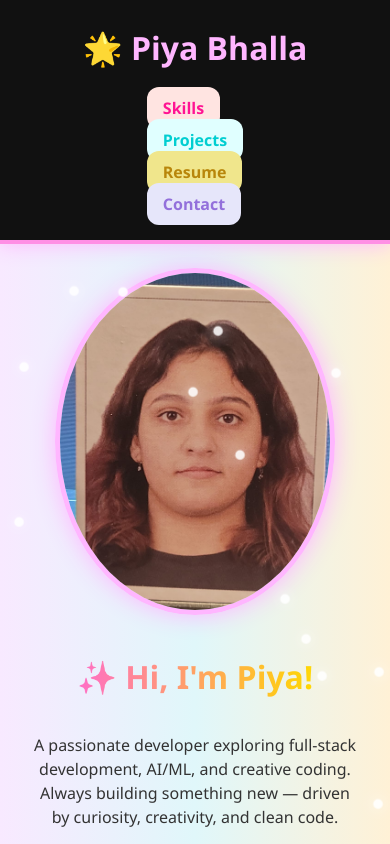
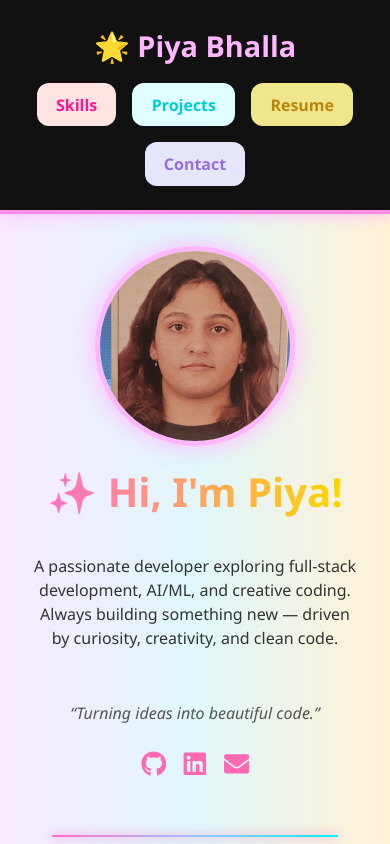
Before and after one commit to piyabhalla/piya-portfolio, a Next.js app: page / in a window 390 px wide. Shown: the top 844 px of the page. Built offline with nearby package versions, Linux system fonts and the light colour scheme.

Commit message:
Make all pages fully mobile responsive

```diff
--- a/src/app/contact/page.module.css
+++ b/src/app/contact/page.module.css
@@ -1,14 +1,13 @@
 .main {
   min-height: 100vh;
-  padding: 4rem 2rem;
+  padding: 2rem 1rem;
   display: flex;
   flex-direction: column;
   align-items: center;
-  justify-content: center;
   background: linear-gradient(135deg, #ffe6f7, #e0fffc, #e8d3fc);
   background-size: 600% 600%;
   animation: neonFlow 12s ease infinite;
-  font-family: 'Segoe UI', Tahoma, Geneva, Verdana, sans-serif;
+  font-family: 'Segoe UI', sans-serif;
 }
 
 @keyframes neonFlow {
@@ -18,78 +17,83 @@
 }
 
 .heading {
-  font-size: 3.2rem;
+  font-size: 2.6rem;
   font-weight: bold;
+  text-align: center;
   background: linear-gradient(90deg, #ff6ec7, #fbc2eb, #89f7fe, #a1c4fd);
   -webkit-background-clip: text;
   -webkit-text-fill-color: transparent;
-  margin-bottom: 2.5rem;
-  text-align: center;
+  margin-bottom: 2rem;
   text-shadow: 0 0 8px rgba(255, 255, 255, 0.6);
 }
 
 .cardGrid {
   display: grid;
-  grid-template-columns: repeat(2, 1fr);
-  gap: 2.5rem;
+  grid-template-columns: 1fr;
+  gap: 1.5rem;
   width: 100%;
-  max-width: 1200px;
+  max-width: 800px;
   margin-bottom: 3rem;
+}
+
+@media (min-width: 640px) {
+  .cardGrid {
+    grid-template-columns: repeat(2, 1fr);
+  }
 }
 
 .card {
   background: #fff;
   border-radius: 20px;
-  padding: 2rem;
+  padding: 1.5rem;
   text-align: center;
   transition: transform 0.4s ease, box-shadow 0.4s ease;
   box-shadow: 0 0 20px rgba(0, 0, 0, 0.12);
   border: 2px solid transparent;
   position: relative;
-  z-index: 1;
 }
 
 .card:hover {
-  transform: translateY(-10px) scale(1.03);
+  transform: translateY(-8px) scale(1.03);
   box-shadow: 0 0 25px rgba(255, 110, 199, 0.4);
   border-color: #ffb6f1;
 }
 
 .card h2 {
-  margin-top: 1.2rem;
-  font-size: 1.3rem;
+  margin-top: 1rem;
+  font-size: 1.2rem;
   color: #444;
 }
 
 .card p {
-  margin-top: 0.6rem;
-  font-size: 1rem;
+  font-size: 0.95rem;
   color: #666;
+  margin-top: 0.4rem;
 }
 
 .icon {
-  font-size: 2.8rem;
+  font-size: 2.2rem;
   color: #ff6ec7;
   filter: drop-shadow(0 0 6px #ffa9e0);
 }
 
-/* ===== Form Styling ===== */
+/* Contact Form */
 .form {
   display: flex;
   flex-direction: column;
   gap: 1rem;
   width: 100%;
   max-width: 750px;
-  background: rgba(255, 255, 255, 0.8);
-  padding: 2.5rem;
-  border-radius: 24px;
+  background: rgba(255, 255, 255, 0.9);
+  padding: 2rem;
+  border-radius: 20px;
   box-shadow: 0 0 30px rgba(255, 182, 230, 0.3);
+  border: 2px dashed #ffa9e0;
   backdrop-filter: blur(8px);
-  border: 2px dashed #ffa9e0;
 }
 
 .formHeading {
-  font-size: 2rem;
+  font-size: 1.6rem;
   font-weight: bold;
   text-align: center;
   margin-bottom: 1rem;
@@ -100,10 +104,10 @@
 
 .form input,
 .form textarea {
-  padding: 1rem;
+  padding: 0.9rem;
   border: none;
   border-radius: 12px;
-  font-size: 1.05rem;
+  font-size: 1rem;
   background: #fff;
   color: #333;
   box-shadow: 0 0 8px rgba(0, 0, 0, 0.05);
@@ -116,7 +120,7 @@
 }
 
 .form button {
-  padding: 0.9rem 2.2rem;
+  padding: 0.9rem 2rem;
   font-size: 1.05rem;
   background: linear-gradient(to right, #ff6ec7, #a1c4fd, #89f7fe);
   color: white;
@@ -150,38 +154,3 @@
   box-shadow: 0 0 20px #89f7fe;
   color: #000;
 }
-
-/* === MEDIA QUERY FOR MOBILE === */
-@media (max-width: 768px) {
-  .heading {
-    font-size: 2.2rem;
-    padding: 0 1rem;
-  }
-
-  .cardGrid {
-    grid-template-columns: 1fr;
-    gap: 1.5rem;
-  }
-
-  .card {
-    padding: 1.5rem;
-  }
-
-  .form {
-    padding: 1.5rem;
-  }
-
-  .form input,
-  .form textarea {
-    font-size: 1rem;
-  }
-
-  .form button {
-    width: 100%;
-  }
-
-  .backButton {
-    width: 100%;
-    text-align: center;
-  }
-}
--- a/src/app/page.module.css
+++ b/src/app/page.module.css
@@ -3,50 +3,57 @@
   flex-direction: column;
   min-height: 100vh;
   background: linear-gradient(to right, #f8e9ff, #e0f7fa, #fff1d6);
-  overflow: hidden;
   font-family: 'Segoe UI', sans-serif;
+  overflow-x: hidden;
 }
 
 .sidebar {
-  width: 100%;
   background: #111;
-  padding: 1.5rem 1rem;
+  padding: 1.5rem;
   display: flex;
-  flex-direction: column;
-  align-items: center;
+  flex-direction: row;
+  justify-content: space-around;
+  flex-wrap: wrap;
+  z-index: 1000;
   border-bottom: 4px solid #ff8fe5;
-  box-shadow: 0 0 20px #ffb6ff;
-  z-index: 1000;
+  box-shadow: 0 0 15px #ffb6ff;
 }
 
 .logo {
-  font-size: 2rem;
+  width: 100%;
+  font-size: 1.8rem;
   font-weight: bold;
   color: #ffb6ff;
-  margin-bottom: 1.5rem;
   text-align: center;
+  margin-bottom: 1rem;
 }
 
 .sidebar ul {
   display: flex;
   flex-wrap: wrap;
   justify-content: center;
-  gap: 0.8rem;
+  gap: 1rem;
+  width: 100%;
+  padding: 0;
+  margin: 0;
   list-style: none;
-  padding: 0;
+}
+
+.sidebar li {
   margin: 0;
 }
 
-.sidebar li a {
+.sidebar a {
   font-size: 1rem;
   font-weight: bold;
   text-decoration: none;
-  padding: 0.6rem 1rem;
+  padding: 0.6rem 1.2rem;
   border-radius: 12px;
   transition: all 0.3s ease;
+  display: inline-block;
 }
 
-/* 🌈 Bright pastel neon colors */
+/* Neon Buttons */
 .sidebar li:nth-child(1) a { background: #ffe4e1; color: #ff1493; }
 .sidebar li:nth-child(2) a { background: #e0ffff; color: #00ced1; }
 .sidebar li:nth-child(3) a { background: #f0e68c; color: #b8860b; }
@@ -58,78 +65,61 @@
 }
 
 .main {
-  flex: 1;
   padding: 2rem 1rem;
+  text-align: center;
   display: flex;
   flex-direction: column;
   align-items: center;
-  text-align: center;
-}
-
-.avatarContainer {
-  margin-bottom: 1rem;
 }
 
 .avatar {
   border-radius: 50%;
   border: 5px solid #ffb6ff;
   box-shadow: 0 0 25px #ffb6ff;
-  max-width: 100%;
-  height: auto;
+  width: 200px;
+  height: 200px;
+  object-fit: cover;
 }
 
 .heading {
   font-size: 2.5rem;
   font-weight: 800;
+  margin: 1rem 0;
   background: linear-gradient(to right, #ff6ec7, #ffd700);
   -webkit-background-clip: text;
   -webkit-text-fill-color: transparent;
-  margin-bottom: 1rem;
 }
 
 .bio {
-  font-size: 1.05rem;
-  max-width: 600px;
+  font-size: 1rem;
+  max-width: 90%;
   color: #333;
-  margin-bottom: 1.5rem;
-  padding: 0 1rem;
+  margin-bottom: 1.2rem;
 }
 
 .badges {
   display: flex;
   flex-wrap: wrap;
-  gap: 0.6rem;
   justify-content: center;
-  font-weight: 600;
-  color: #444;
-  margin-bottom: 1.5rem;
-}
-
-.badges span {
-  background: #fff;
-  padding: 8px 14px;
-  border-radius: 20px;
-  box-shadow: 0 0 12px rgba(0,0,0,0.08);
-  font-size: 0.9rem;
+  gap: 0.5rem;
+  margin-bottom: 1rem;
 }
 
 .quote {
   font-style: italic;
-  color: #666;
-  margin-bottom: 2rem;
-  padding: 0 1rem;
+  color: #555;
+  margin-bottom: 1.5rem;
 }
 
 .socials {
   display: flex;
-  gap: 1.2rem;
+  gap: 1rem;
   font-size: 1.6rem;
   color: #ff69b4;
-  margin-bottom: 2rem;
+  margin-bottom: 1.5rem;
 }
 
 .socials a {
-  color: inherit;
   transition: transform 0.3s ease;
 }
 
@@ -141,62 +131,12 @@
   width: 80%;
   height: 2px;
   background: linear-gradient(to right, #ff6ec7, #a1c4fd, #00f2fe);
-  margin: 1.5rem 0;
   border-radius: 2px;
   box-shadow: 0 0 10px #ff6ec7;
+  margin: 1.5rem 0;
 }
 
 .footer {
-  font-size: 0.9rem;
-  color: #999;
-  padding-bottom: 1rem;
+  font-size: 0.85rem;
+  color: #888;
 }
-
-/* ✨ Sparkles */
-.sparkles {
-  position: absolute;
-  inset: 0;
-  z-index: 0;
-  pointer-events: none;
-}
-
-.sparkle {
-  position: absolute;
-  width: 8px;
-  height: 8px;
-  background: #fff;
-  border-radius: 50%;
-  animation: sparkle 2s linear infinite;
-  opacity: 0.8;
-  box-shadow: 0 0 12px #fff;
-}
-
-@keyframes sparkle {
-  0% { transform: scale(1); opacity: 0.8; }
-  50% { transform: scale(1.5); opacity: 1; }
-  100% { transform: scale(1); opacity: 0.8; }
-}
-
-/* 🌐 Responsive */
-@media screen and (max-width: 768px) {
-  .sidebar ul {
-    flex-direction: column;
-    gap: 0.5rem;
-  }
-
-  .heading {
-    font-size: 2rem;
-  }
-
-  .bio {
-    font-size: 1rem;
-  }
-
-  .main {
-    padding: 1.5rem 1rem;
-  }
-
-  .socials {
-    font-size: 1.4rem;
-  }
-}
--- a/src/app/page.tsx
+++ b/src/app/page.tsx
@@ -28,12 +28,6 @@ export default function Home() {
         </ul>
       </nav>
 
-      <div className={styles.sparkles}>
-        {Array.from({ length: sparkleCount }).map((_, index) => (
-          <div key={index} className={styles.sparkle}></div>
-        ))}
-      </div>
-
       <main className={styles.main}>
         <div className={styles.avatarContainer}>
           <Image
@@ -51,9 +45,7 @@ export default function Home() {
           Always building something new — driven by curiosity, creativity, and clean code.
         </p>
 
-        <div className={styles.badges}>
-
-        </div>
+        <div className={styles.badges}></div>
 
         <p className={styles.quote}>
           “Turning ideas into beautiful code.”
--- a/src/app/projects/page.module.css
+++ b/src/app/projects/page.module.css
@@ -1,83 +1,90 @@
 .main {
-  height: 100vh;
-  width: 100vw;
-  background: linear-gradient(to bottom right, #e0f7fa, #f3e5f5, #e1f5fe);
-  padding: 40px;
-  font-family: 'Segoe UI', sans-serif;
+  min-height: 100vh;
+  padding: 2rem 1rem;
   display: flex;
   flex-direction: column;
-  gap: 30px;
-  box-sizing: border-box;
-  overflow: auto;
+  align-items: center;
+  background: linear-gradient(135deg, #f8e9ff, #e0f7fa, #fff1d6);
+  background-size: 400% 400%;
+  animation: flowBg 10s ease infinite;
+  font-family: 'Segoe UI', sans-serif;
+}
+
+@keyframes flowBg {
+  0% { background-position: 0% 50%; }
+  50% { background-position: 100% 50%; }
+  100% { background-position: 0% 50%; }
 }
 
 .heading {
+  font-size: 2.4rem;
+  font-weight: bold;
   text-align: center;
-  font-size: 3rem;
-  font-weight: bold;
-  letter-spacing: 1px;
-  background: linear-gradient(90deg, #ff6ec7, #a67df0, #00d2ff, #fbc2eb);
+  margin-bottom: 2rem;
+  background: linear-gradient(90deg, #ff6ec7, #fbc2eb, #89f7fe, #a1c4fd);
   -webkit-background-clip: text;
   -webkit-text-fill-color: transparent;
-  margin-bottom: 2rem;
+  text-shadow: 0 0 6px rgba(255, 255, 255, 0.5);
 }
 
 .grid {
-  flex: 1;
   display: grid;
-  grid-template-columns: repeat(3, 1fr);
-  gap: 25px;
-  padding: 0 20px;
+  grid-template-columns: 1fr;
+  gap: 1.5rem;
+  width: 100%;
+  max-width: 960px;
+}
+
+@media (min-width: 640px) {
+  .grid {
+    grid-template-columns: repeat(2, 1fr);
+  }
+}
+
+@media (min-width: 900px) {
+  .grid {
+    grid-template-columns: repeat(3, 1fr);
+  }
 }
 
 .card {
+  background: #ffffffdd;
+  border-radius: 16px;
+  padding: 1.2rem;
+  box-shadow: 0 0 16px rgba(0, 0, 0, 0.05);
   display: flex;
   flex-direction: column;
-  justify-content: space-between;
-  background-color: #ffffffcc;
-  border-radius: 16px;
-  padding: 20px;
-  box-shadow: 0 0 16px rgba(0, 0, 0, 0.07);
+  gap: 0.6rem;
   transition: transform 0.25s ease, box-shadow 0.25s ease;
-  overflow: hidden;
-  border-left: 6px solid transparent;
+  border-left: 6px solid #ffb6ff;
   backdrop-filter: blur(6px);
 }
 
-.card:nth-child(1) { border-left-color: #ffb3c6; }
-.card:nth-child(2) { border-left-color: #a1c4fd; }
-.card:nth-child(3) { border-left-color: #fbc2eb; }
-.card:nth-child(4) { border-left-color: #b5ead7; }
-.card:nth-child(5) { border-left-color: #fdfd96; }
-.card:nth-child(6) { border-left-color: #c3bef0; }
-
 .card:hover {
-  transform: scale(1.03);
-  box-shadow: 0 0 20px rgba(255, 182, 230, 0.5);
+  transform: scale(1.02);
+  box-shadow: 0 0 20px rgba(255, 182, 230, 0.4);
 }
 
 .card h2 {
-  font-size: 20px;
+  font-size: 1.2rem;
   font-weight: 600;
   color: #222;
-  margin-bottom: 6px;
 }
 
 .card p {
-  font-size: 14px;
+  font-size: 0.95rem;
   color: #444;
-  flex-grow: 1;
-  margin-bottom: 12px;
 }
 
 .card a {
-  font-size: 14px;
+  margin-top: auto;
+  background: #f1eaff;
+  padding: 0.5rem 1rem;
+  border-radius: 8px;
   text-decoration: none;
   font-weight: bold;
+  font-size: 0.9rem;
   color: #6a11cb;
-  background: #f1eaff;
-  padding: 8px 12px;
-  border-radius: 8px;
   align-self: flex-start;
   transition: background 0.3s;
 }
@@ -87,50 +94,20 @@
 }
 
 .backButton {
-  margin-top: 1rem;
+  margin-top: 2rem;
   padding: 0.8rem 2rem;
   background: linear-gradient(to right, #89f7fe, #fbc2eb);
   color: #333;
   font-weight: bold;
   text-decoration: none;
   border-radius: 12px;
+  font-size: 1rem;
   transition: all 0.3s ease;
   box-shadow: 0 0 12px rgba(255, 110, 199, 0.5);
-  align-self: center;
 }
 
 .backButton:hover {
   transform: scale(1.05);
-  box-shadow: 0 0 20px #a1c4fd;
+  box-shadow: 0 0 20px #89f7fe;
   color: #000;
 }
-
-/* ===== MOBILE RESPONSIVENESS ===== */
-@media (max-width: 768px) {
-  .heading {
-    font-size: 2rem;
-  }
-
-  .grid {
-    grid-template-columns: 1fr;
-    padding: 0;
-  }
-
-  .card {
-    padding: 16px;
-  }
-
-  .card h2 {
-    font-size: 18px;
-  }
-
-  .card p,
-  .card a {
-    font-size: 13px;
-  }
-
-  .backButton {
-    width: 100%;
-    text-align: center;
-  }
-}
--- a/src/app/skills/page.module.css
+++ b/src/app/skills/page.module.css
@@ -1,13 +1,12 @@
 .main {
   min-height: 100vh;
-  padding: 40px 20px;
+  padding: 20px;
   background: linear-gradient(135deg, #ffdde1, #ee9ca7, #a1c4fd, #c2e9fb);
   background-size: 400% 400%;
   animation: shiftBackground 10s ease infinite;
   display: flex;
   flex-direction: column;
   align-items: center;
-  justify-content: center;
 }
 
 @keyframes shiftBackground {
@@ -17,14 +16,13 @@
 }
 
 .heading {
-  font-size: 3rem;
+  font-size: 2.2rem;
   font-weight: 900;
-  margin-bottom: 30px;
+  margin-bottom: 20px;
   background: linear-gradient(to right, #ff6ec7, #f9f871, #00d2ff, #89f7fe, #a67df0);
   -webkit-background-clip: text;
   -webkit-text-fill-color: transparent;
   text-align: center;
-  font-family: 'Segoe UI', sans-serif;
 }
 
 .container {
@@ -32,17 +30,17 @@
   flex-direction: column;
   gap: 20px;
   width: 100%;
-  max-width: 1300px;
+  max-width: 1000px;
   align-items: center;
   justify-content: center;
 }
 
 .row {
   display: flex;
+  flex-wrap: wrap;
   justify-content: center;
   gap: 20px;
   width: 100%;
-  flex-wrap: wrap;
 }
 
 .section {
@@ -50,21 +48,18 @@
   padding: 20px;
   border-radius: 16px;
   box-shadow: 0 6px 20px rgba(0, 0, 0, 0.08);
-  flex: 1;
-  min-width: 260px;
-  max-width: 350px;
+  width: 100%;
+  max-width: 360px;
   display: flex;
   flex-direction: column;
   align-items: center;
 }
 
 .sectionTitle {
-  font-size: 1.3rem;
+  font-size: 1.2rem;
   font-weight: 700;
   margin-bottom: 15px;
   color: #212121;
-  font-family: 'Segoe UI', sans-serif;
-  text-align: center;
 }
 
 .grid {
@@ -76,14 +71,14 @@
 
 .card {
   background-color: white;
-  padding: 12px 16px;
-  border-radius: 12px;
+  padding: 10px 14px;
+  border-radius: 10px;
   font-weight: 600;
   display: flex;
   align-items: center;
   gap: 8px;
-  font-size: 0.95rem;
-  box-shadow: 0 4px 10px rgba(0, 0, 0, 0.08);
+  font-size: 0.9rem;
+  box-shadow: 0 3px 8px rgba(0, 0, 0, 0.06);
   color: #333;
   transition: all 0.2s ease-in-out;
 }
@@ -94,11 +89,11 @@
 }
 
 .icon {
-  font-size: 1.3rem;
+  font-size: 1.2rem;
 }
 
 .backButton {
-  margin-top: 40px;
+  margin-top: 30px;
   padding: 0.8rem 2rem;
   background: linear-gradient(to right, #ff6ec7, #a1c4fd);
   color: white;
@@ -114,36 +109,3 @@
   transform: scale(1.05);
   box-shadow: 0 0 25px #a1c4fd;
 }
-
-/* 🌟 Mobile Responsiveness */
-@media (max-width: 768px) {
-  .heading {
-    font-size: 2.2rem;
-    padding: 0 10px;
-  }
-
-  .row {
-    flex-direction: column;
-    align-items: center;
-  }
-
-  .section {
-    max-width: 90%;
-    min-width: unset;
-    width: 100%;
-  }
-
-  .card {
-    font-size: 0.9rem;
-    padding: 10px 14px;
-  }
-
-  .icon {
-    font-size: 1.2rem;
-  }
-
-  .backButton {
-    font-size: 0.95rem;
-    padding: 0.7rem 1.5rem;
-  }
-}
--- a/src/app/skills/page.tsx
+++ b/src/app/skills/page.tsx
@@ -101,7 +101,6 @@ export default function SkillsPage() {
         </div>
       </div>
 
-      {/* Back to Home Button */}
       <Link href="/" className={styles.backButton}>
         ⬅ Back to Home
       </Link>
```
Also changed, not shown: src/app/contact/page.tsx (+10 -4 lines), src/app/projects/page.tsx (+30 -32 lines).
